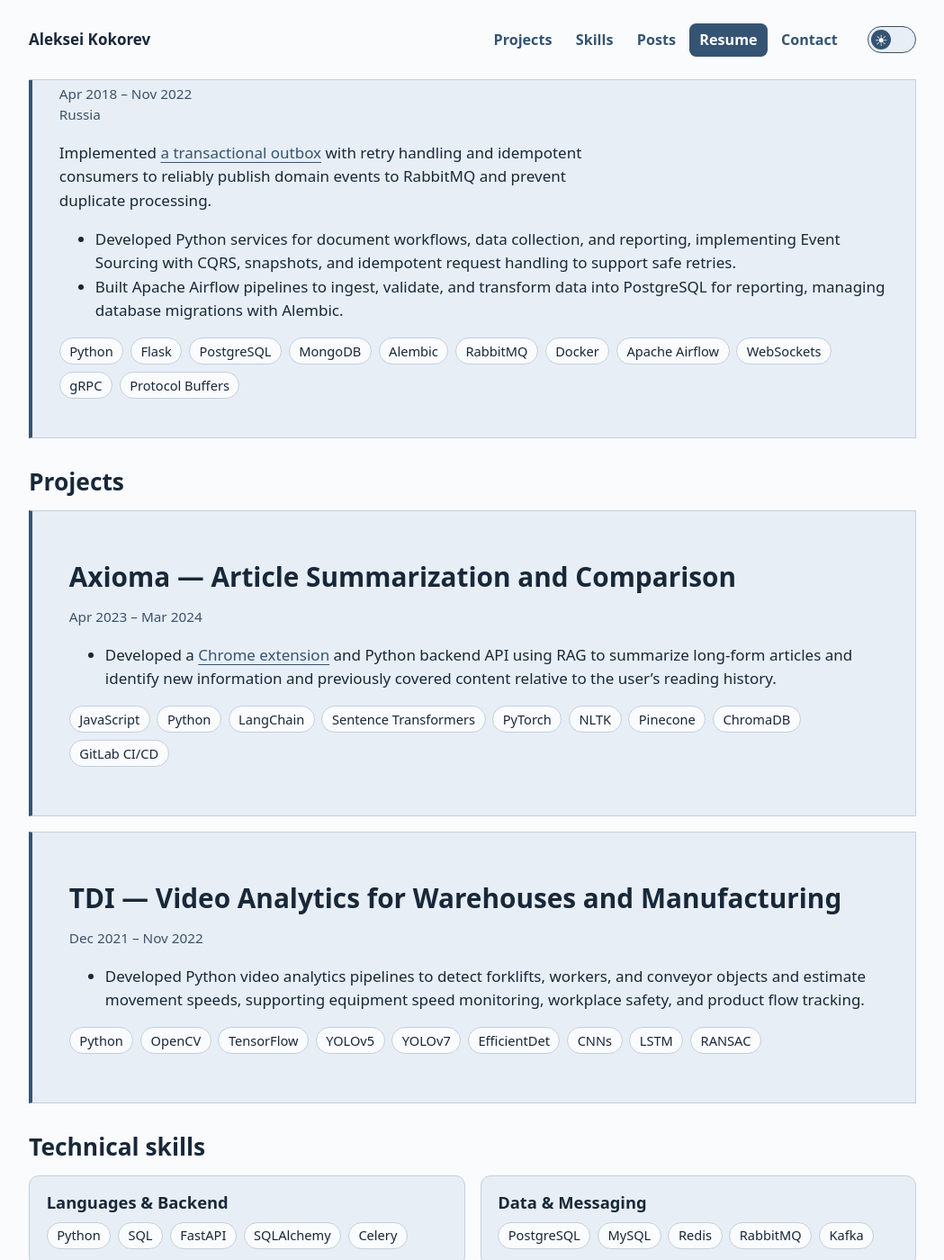
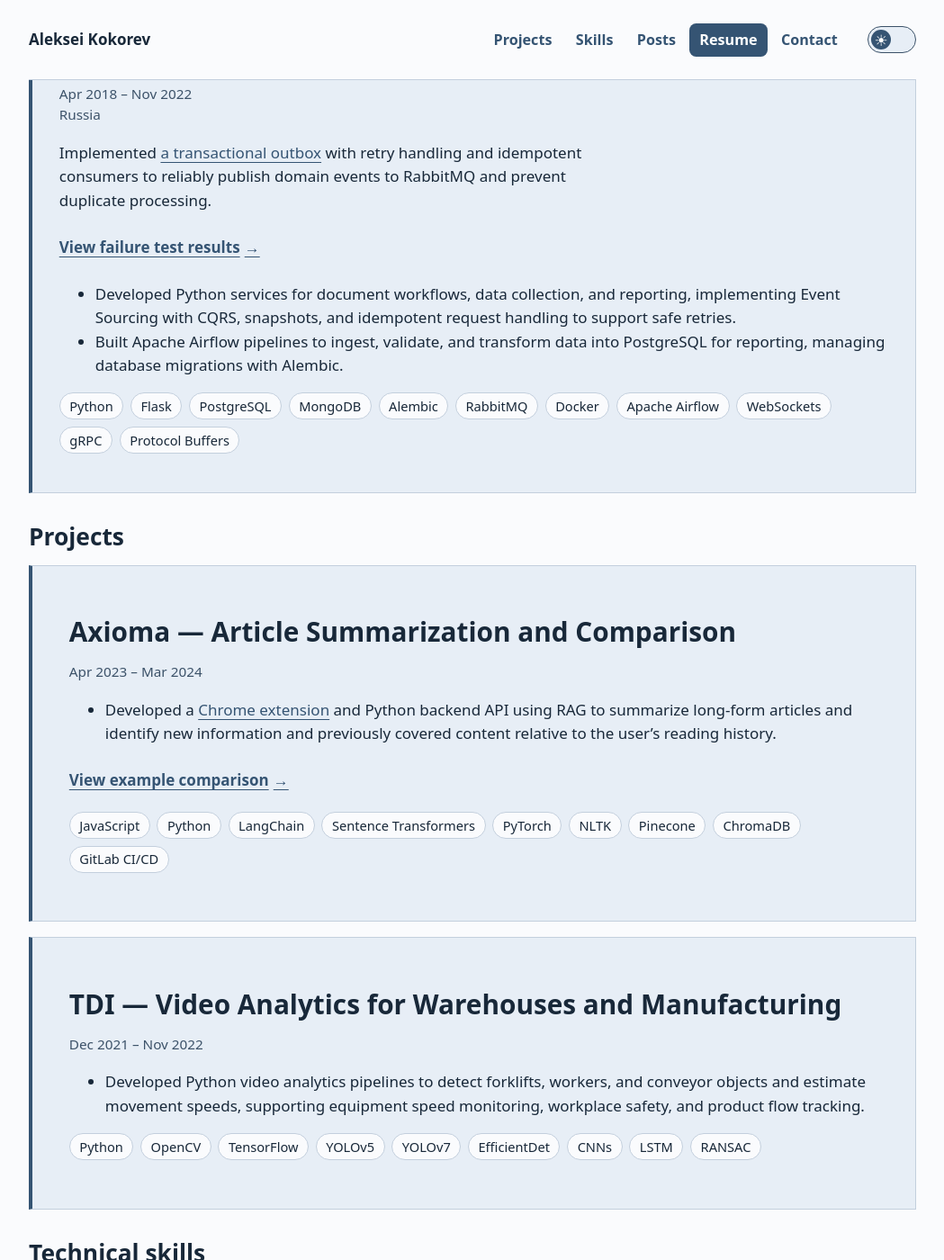
Before and after one commit to alex-coch/alex-coch.github.io, a Jekyll site: the page resume/index.html, which Jekyll copies as it is, in a window 1280 px wide and 1400 px high, scrolled down 1647 px. Shown: the whole window at 90% size, without its empty margins (115-1164 px from the left). Built offline with Jekyll 4.4.1, drawn with Linux system fonts in a browser that asks for light colours.

Commit message:
Link resume entries directly to outbox and RAG examples

```diff
--- a/assets/portfolio.css
+++ b/assets/portfolio.css
@@ -335,6 +335,6 @@ header nav a[aria-current] {color:var(--on-accent);background:var(--accent)}
 .resume-role h3 {margin:0;font-size:clamp(1.25rem,3vw,1.55rem);line-height:1.25}
 .resume-role h3 span {display:block;margin-top:.2rem;font-size:1rem}
 .resume-role .meta {margin:.3rem 0 .65rem;color:var(--muted)}
-.resume-role .resume-example-link {display:inline-flex;align-items:center;gap:.3rem;min-height:44px;font-weight:600}
-.resume-role .resume-example {margin:0}
+.resume .resume-example-link {display:inline-flex;align-items:center;gap:.3rem;min-height:44px;font-weight:600}
+.resume .resume-example {margin:0}
 .resume-role .resume-role-location {display:block}
--- a/resume/index.html
+++ b/resume/index.html
@@ -7,7 +7,7 @@
   <meta name="robots" content="noindex">
   <link rel="icon" href="/assets/ak.svg?v=3" type="image/svg+xml">
 <script src="/assets/theme.js?v=2"></script>
-<link rel="stylesheet" href="/assets/portfolio.css?v=51">
+<link rel="stylesheet" href="/assets/portfolio.css?v=52">
 <script defer src="/assets/portfolio-nav.js?v=7"></script>
 <script defer src="/assets/portfolio-enhancements.js?v=7"></script>
 </head>
@@ -108,6 +108,7 @@
     <h3>Online LLC <span>Python Developer</span></h3>
     <p class="meta"><time datetime="2018-04">Apr 2018</time> – <time datetime="2022-11">Nov 2022</time><span class="resume-role-location">Russia</span></p>
     <p>Implemented <a href="/projects/transactional-outbox/">a transactional outbox</a> with retry handling and idempotent consumers to reliably publish domain events to RabbitMQ and prevent duplicate processing.</p>
+    <p class="resume-example"><a class="resume-example-link" href="/projects/transactional-outbox/#failure-test-results">View failure test results <span aria-hidden="true">→</span></a></p>
     <ul>
       <li>Developed Python services for document workflows, data collection, and reporting, implementing Event Sourcing with CQRS, snapshots, and idempotent request handling to support safe retries.</li>
       <li>Built Apache Airflow pipelines to ingest, validate, and transform data into PostgreSQL for reporting, managing database migrations with Alembic.</li>
@@ -133,6 +134,7 @@
     <ul>
       <li>Developed a <a href="/projects/article-comparison/">Chrome extension</a> and Python backend API using RAG to summarize long-form articles and identify new information and previously covered content relative to the user’s reading history.</li>
     </ul>
+    <p class="resume-example"><a class="resume-example-link" href="/projects/article-comparison/#example-comparison">View example comparison <span aria-hidden="true">→</span></a></p>
     <ul role="list" class="tech-tags" aria-label="Tech stack">
       <li>JavaScript</li>
       <li>Python</li>
```
